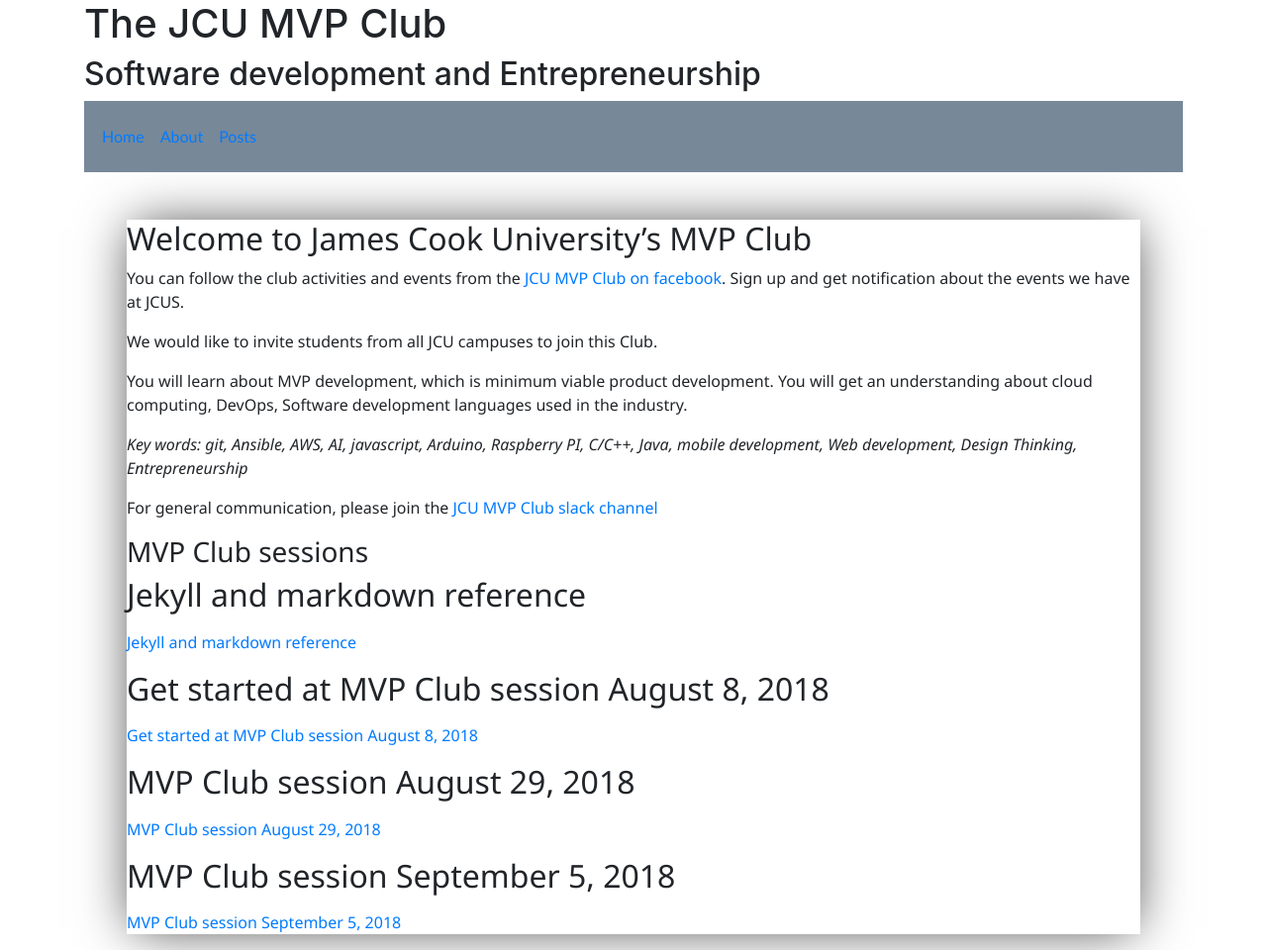
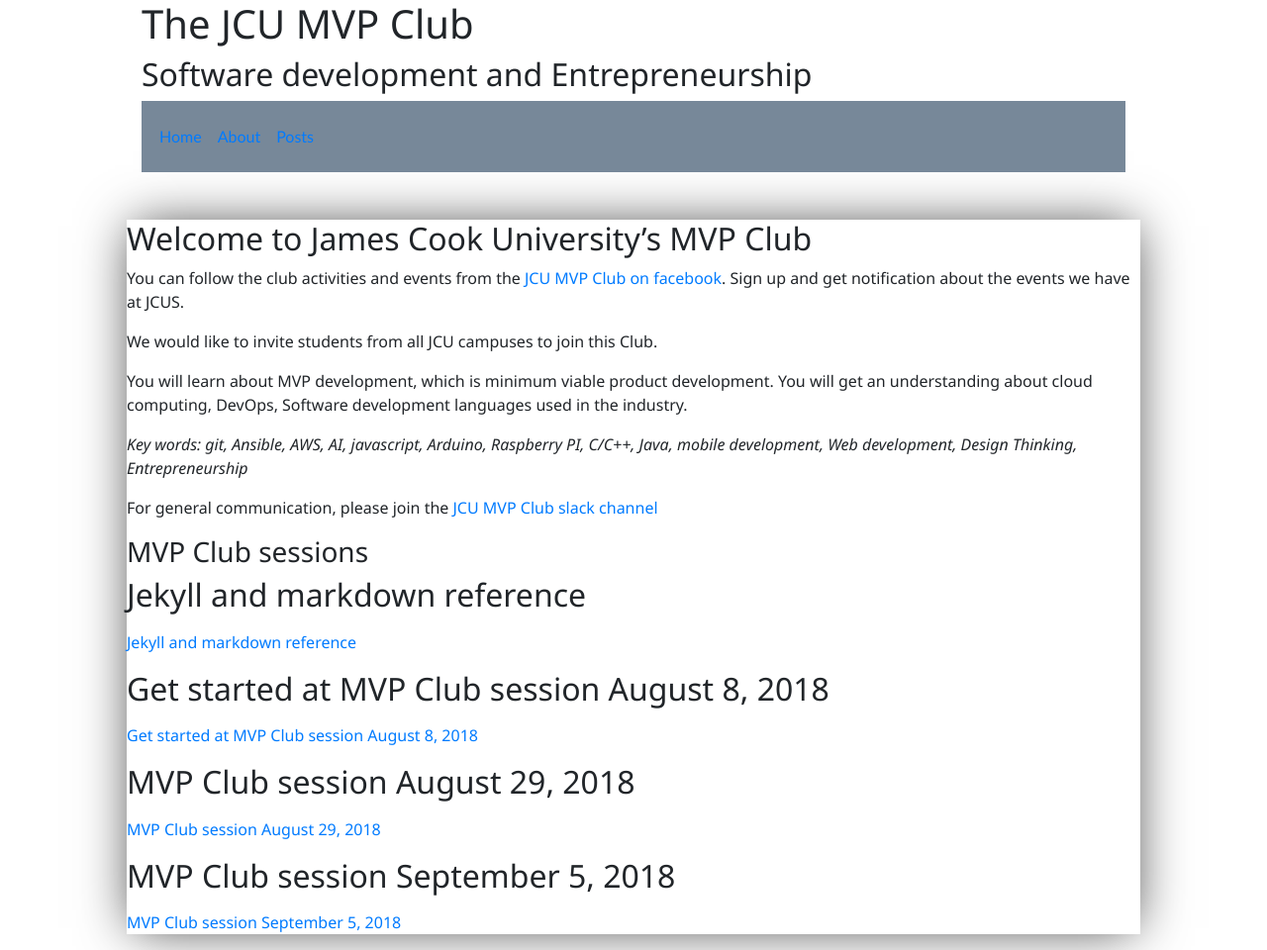
Before and after one commit to id8lab/id8club.github.io, a Jekyll site: the page built from index.md, in a window 1280 px wide. Shown: the whole page at 99% size. Built offline with Jekyll 4.4.1, drawn with Linux system fonts in a browser that asks for light colours; our own code applies the rules of GitHub Pages for plain Markdown files.

Commit message:
Update style.css

```diff
--- a/assets/css/style.css
+++ b/assets/css/style.css
@@ -16,3 +16,9 @@
     color: white;
     padding: 8px 5px 8px 5px;
 }
+
+.container{
+  width: 80%;
+  margin: auto;
+  font-family:'Segoe UI', Tahoma, Geneva, Verdana, sans-serif;
+}
```
